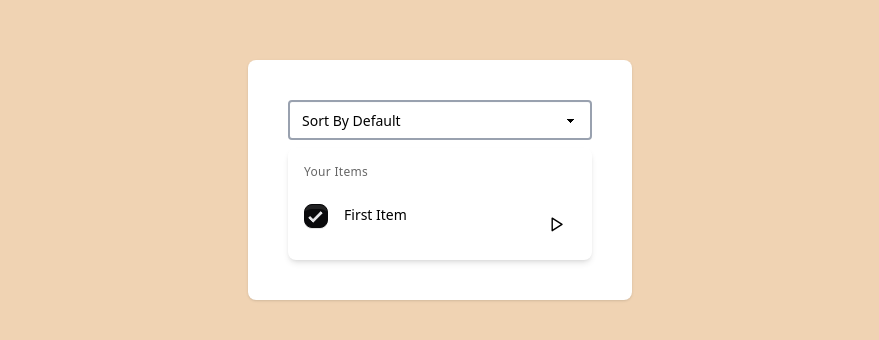
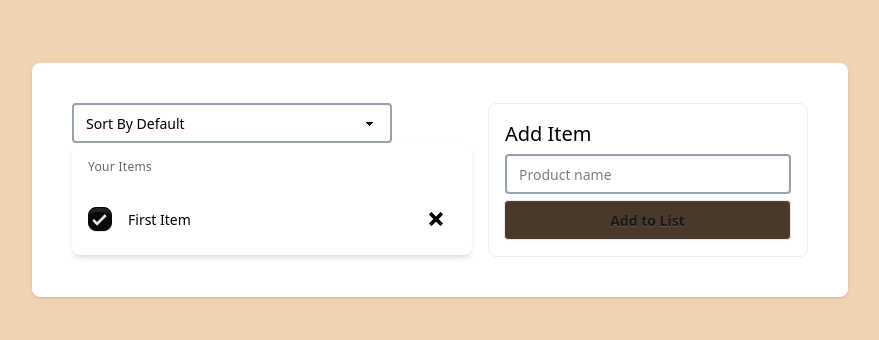
Before and after one commit to jacobferreras/trek-bag, a Next.js app: page / in a window 1280 px wide. Shown: the part 220-560 px from the top of the page, without its empty margins (200-1079 px from the left). Built offline with nearby package versions, Linux system fonts and the light colour scheme.

Commit message:
Add AddFrom component and integrate it into Container; update List and FilterButton components for improved layout and styling

```diff
--- /dev/null
+++ b/components/AddFrom.tsx
@@ -0,0 +1,21 @@
+import React from "react";
+
+const AddFrom = () => {
+  return (
+    <>
+      <fieldset className="fieldset bg-transparent border-base-300 rounded-box w-xs border p-4 text-black">
+        <h1 className="text-xl">Add Item</h1>
+        <div className="join">
+          <input
+            type="text"
+            className="input join-item bg-transparent border-2 border-gray-400 text-black w-full"
+            placeholder="Product name"
+          />
+        </div>
+        <button className="btn join-item bg-[#48392a]">Add to List</button>
+      </fieldset>
+    </>
+  );
+};
+
+export default AddFrom;
--- a/components/Container.tsx
+++ b/components/Container.tsx
@@ -1,14 +1,19 @@
 import React from "react";
 import FilterButton from "./FilterButton";
 import List from "./List";
+import AddFrom from "./AddFrom";
 
 const Container = () => {
   return (
     <>
-      <div className="card w-96 bg-[#ffffff] card-xl shadow-sm">
-        <div className="card-body">
-          <FilterButton />
-          <List />
+      <div className="card w-auto bg-[#ffffff] card-xl shadow-sm">
+        <div className="card-body flex flex-row justify-between gap-4">
+          <div>
+            <FilterButton />
+            <List />
+          </div>
+
+          <AddFrom />
         </div>
       </div>
     </>
--- a/components/FilterButton.tsx
+++ b/components/FilterButton.tsx
@@ -3,8 +3,8 @@ import React from "react";
 const FilterButton = () => {
   return (
     <>
-      <select className="select select-bordered w-full max-w-xs bg-[#ffffff] border-2 border-gray-400 text-black">
-        <option selected>Sort By Default</option>
+      <select className="select select-bordered w-100 max-w-xs bg-[#ffffff] border-2 border-gray-400 text-black ">
+        <option>Sort By Default</option>
         <option>Sort By Packed</option>
         <option>Sort By Unpacked</option>
       </select>
--- a/components/List.tsx
+++ b/components/List.tsx
@@ -1,14 +1,16 @@
 import React from "react";
+import { ImCross } from "react-icons/im";
 
 const List = () => {
   return (
     <>
-      <ul className="list bg-base-white rounded-box shadow-md text-black">
+      <ul className="list bg-base-white rounded-box shadow-md text-black w-100">
         <li className="p-4 pb-2 text-xs opacity-60 tracking-wide">
           Your Items
         </li>
 
-        <li className="list-row">
+        <li className="list-row w-full flex flex-row justify-between items-center p-4">
+          <div className="flex flex-row gap-4 items-center">
             <input
               type="checkbox"
               className="checkbox checkbox-neutral"
@@ -16,24 +18,12 @@ const List = () => {
             />
 
             <h1>First Item</h1>
-
+          </div>
+          <div>
             <button className="btn btn-square btn-ghost">
-            <svg
-              className="size-[1.2em]"
-              xmlns="http://www.w3.org/2000/svg"
-              viewBox="0 0 24 24"
-            >
-              <g
-                strokeLinejoin="round"
-                strokeLinecap="round"
-                strokeWidth="2"
-                fill="none"
-                stroke="currentColor"
-              >
-                <path d="M6 3L20 12 6 21 6 3z"></path>
-              </g>
-            </svg>
+              <ImCross />
             </button>
+          </div>
         </li>
       </ul>
     </>
--- a/package.json
+++ b/package.json
@@ -12,7 +12,8 @@
     "daisyui": "^5.1.7",
     "next": "15.5.2",
     "react": "19.1.0",
-    "react-dom": "19.1.0"
+    "react-dom": "19.1.0",
+    "react-icons": "^5.5.0"
   },
   "devDependencies": {
     "@eslint/eslintrc": "^3",
```
Also changed, not shown: 1 other file (tests, documents, lock files or other folders). Lines whose indentation alone changed are shown as unchanged.
